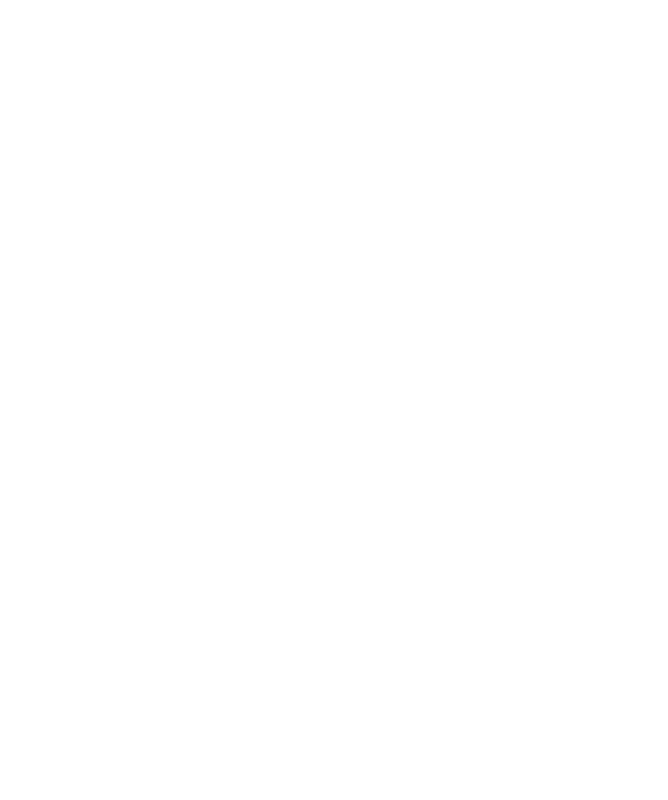
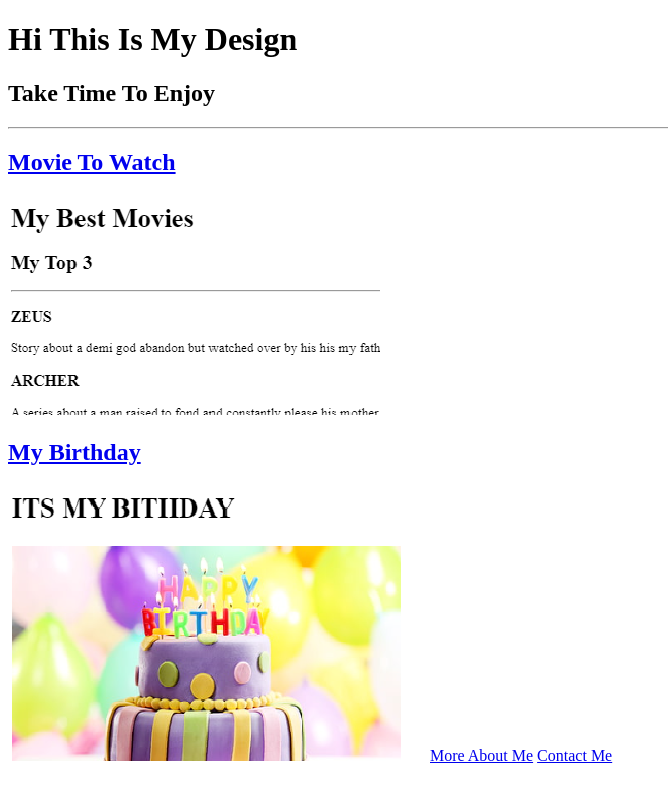
Before and after one commit to BunnyRabbyte/html-portfolio, a plain HTML site: page index.html in a window 1280 px wide. Shown: the whole page, without its empty margins (0-668 px from the left). Drawn offline with Linux system fonts and the light colour scheme.

Commit message:
Add files via upload

```diff
--- a/index.html
+++ b/index.html
@@ -1,10 +1,34 @@
 <!-- TODO 1: Create the HTML Boilerplate -->
+ <!DOCTYPE html>
+ <html lang="en">
+ <head>
+    <meta charset="UTF-8">
+    <meta name="viewport" content="width=device-width, initial-scale=1.0">
+    <title>My project</title>
+ </head>
+ <body>
+    <h1>Hi This Is My Design</h1>
+    <h2>Take Time To Enjoy</h2>
+    <hr/>
+    <a href="./public/my movie.html"><h2>Movie To Watch</h2></a>
+    <img src="./assets/images/Screenshot (13).png">
 
+    <a href="./public/mybirthday.html"><h2>My Birthday</h2></a>
+   <img src="./assets/images/Screenshot (14).png">
+
+   <a href="./public/about.html">More About Me</a>
+   <a href="./public/contact.html"> Contact Me</a>
+
+
+</body>
+
+ </html>
 <!-- TODO 2: Add Your previous projects' HTML into the public folder -->
 
 <!-- TODO 3: Take screenshots of your project previews and add the images to the images folder -->
 
 <!-- TODO 4: Add titles/subtitles etc. -->
+
 
 <!-- TODO 5: Add a link to the project pages -->
 
@@ -12,4 +36,4 @@
 HINT for TODO 6: You can use the height attribute set to 200 to make the image smaller:
 https://developer.mozilla.org/en-US/docs/Web/HTML/Element/img#attr-height -->
 
-<!-- TODO 7: Add the Contact Me and About Me page links -->
+<!-- TODO 7: Add the Contact Me and About Me page links --->
```
